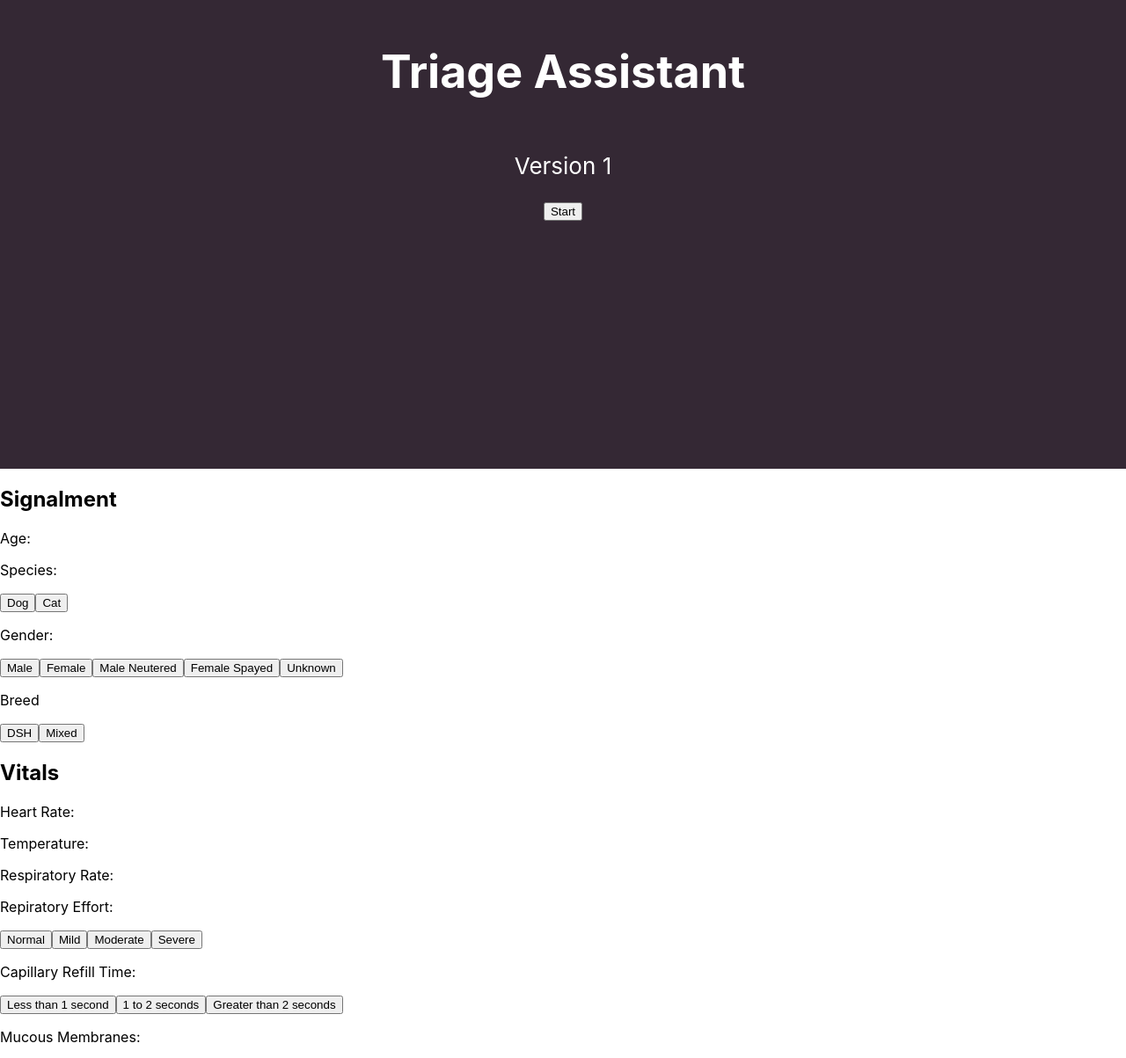
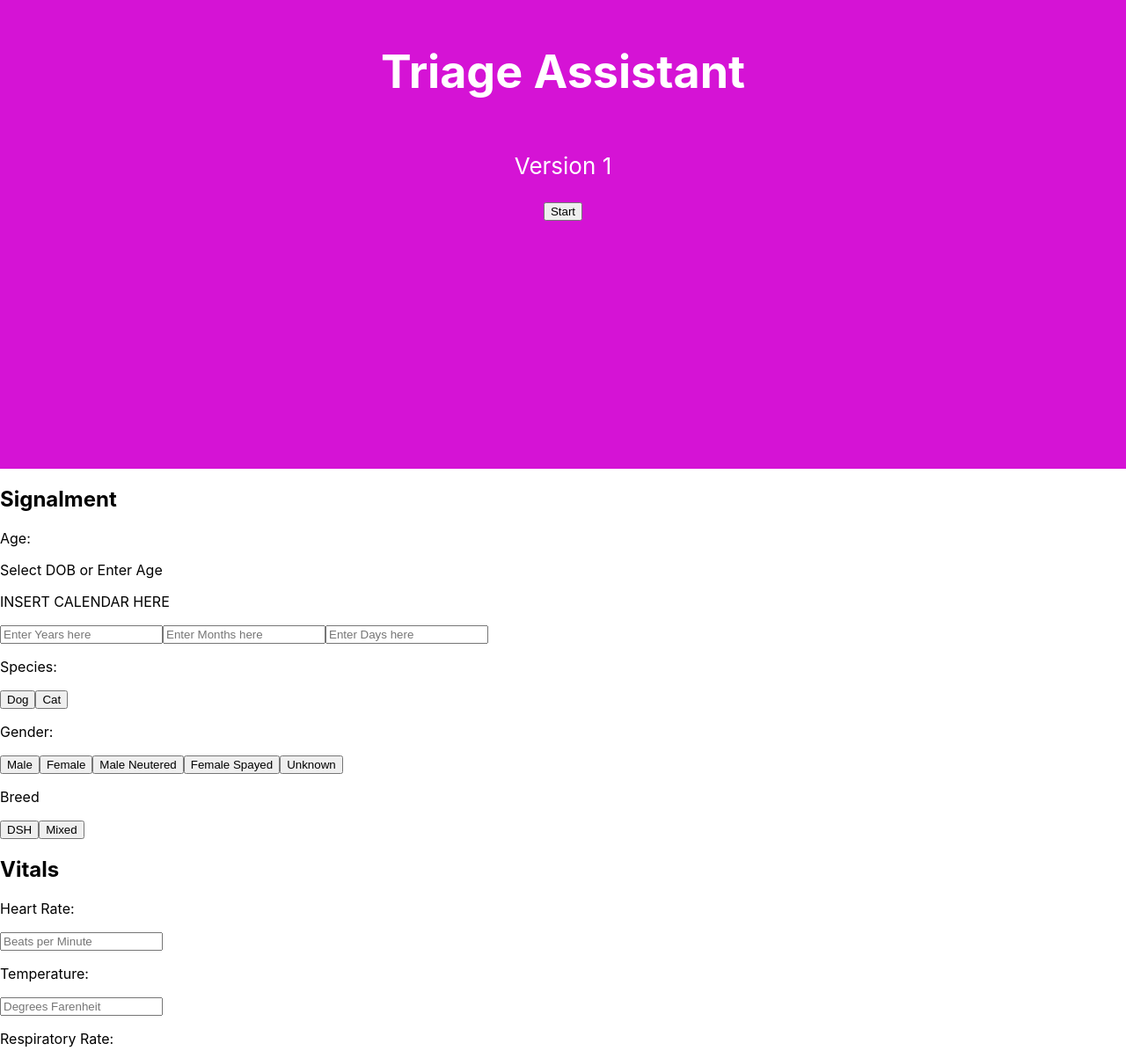
Before and after one commit to ASChavis/TriageAssistant, a React (Create React App) app in the folder triageassistant/: page / in a window 1280 px wide. Shown: the part 267-1470 px from the top of the page at 88% size. Built offline with nearby package versions, Linux system fonts and the light colour scheme.

Commit message:
Playing with Appearance

```diff
--- a/triageassistant/src/App.css
+++ b/triageassistant/src/App.css
@@ -3,7 +3,7 @@
 }
 
 .App-header {
-  background-color: #342834;
+  background-color: #d513d5;
   min-height: 100vh;
   display: flex;
   flex-direction: column;
--- a/triageassistant/src/App.js
+++ b/triageassistant/src/App.js
@@ -9,11 +9,11 @@ import Results from './componets/Results';
 function App() {
   return (
     <div>
-    <Header />
-    <Signalment />
-    <Vitals />
-    <Bodysystems />
-    <Results />
+      <Header className='App-header' />
+      <Signalment />
+      <Vitals />
+      <Bodysystems />
+      <Results />
     </div>
   );
 }
--- a/triageassistant/src/componets/Signalment.jsx
+++ b/triageassistant/src/componets/Signalment.jsx
@@ -7,7 +7,13 @@ function signalment () {
     <div>
         <h2>Signalment</h2>
             <p>Age:</p>
+                <p>Select DOB or Enter Age</p>
 
+                <p>INSERT CALENDAR HERE</p>
+
+                <input placeholder='Enter Years here'/>
+                <input placeholder='Enter Months here'/>
+                <input placeholder='Enter Days here' />
             <p>Species:</p>
                 <button>Dog</button>
                 <button>Cat</button>
--- a/triageassistant/src/componets/Vitals.jsx
+++ b/triageassistant/src/componets/Vitals.jsx
@@ -6,11 +6,11 @@ function vitals() {
         <div>
             <h2>Vitals</h2>
                 <p>Heart Rate: </p>
-
+                    <input placeholder='Beats per Minute' />
                 <p>Temperature: </p>
-
+                    <input placeholder='Degrees Farenheit' />
                 <p>Respiratory Rate:</p>
-
+                    <input placeholder='Breaths per Minute' />
                 <p>Repiratory Effort:</p>
                     <button>Normal</button>
                     <button>Mild</button>
```
